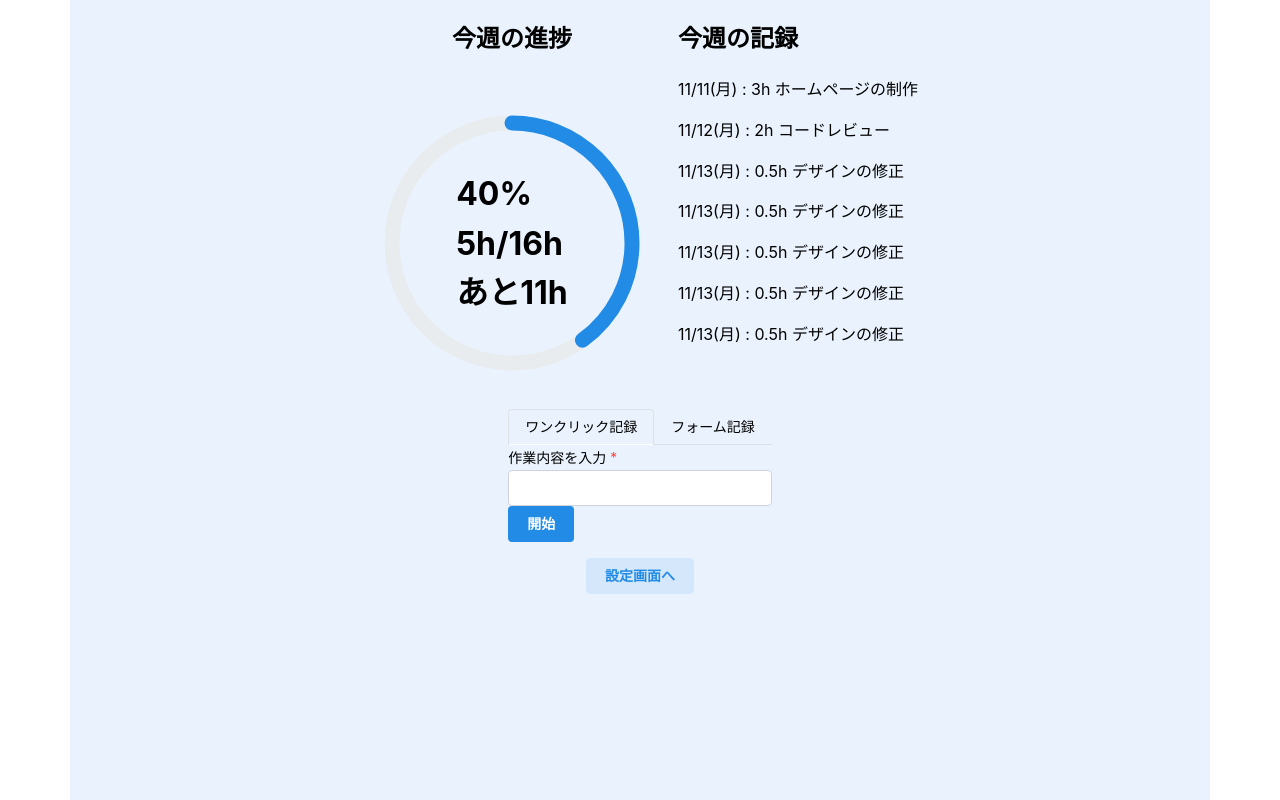
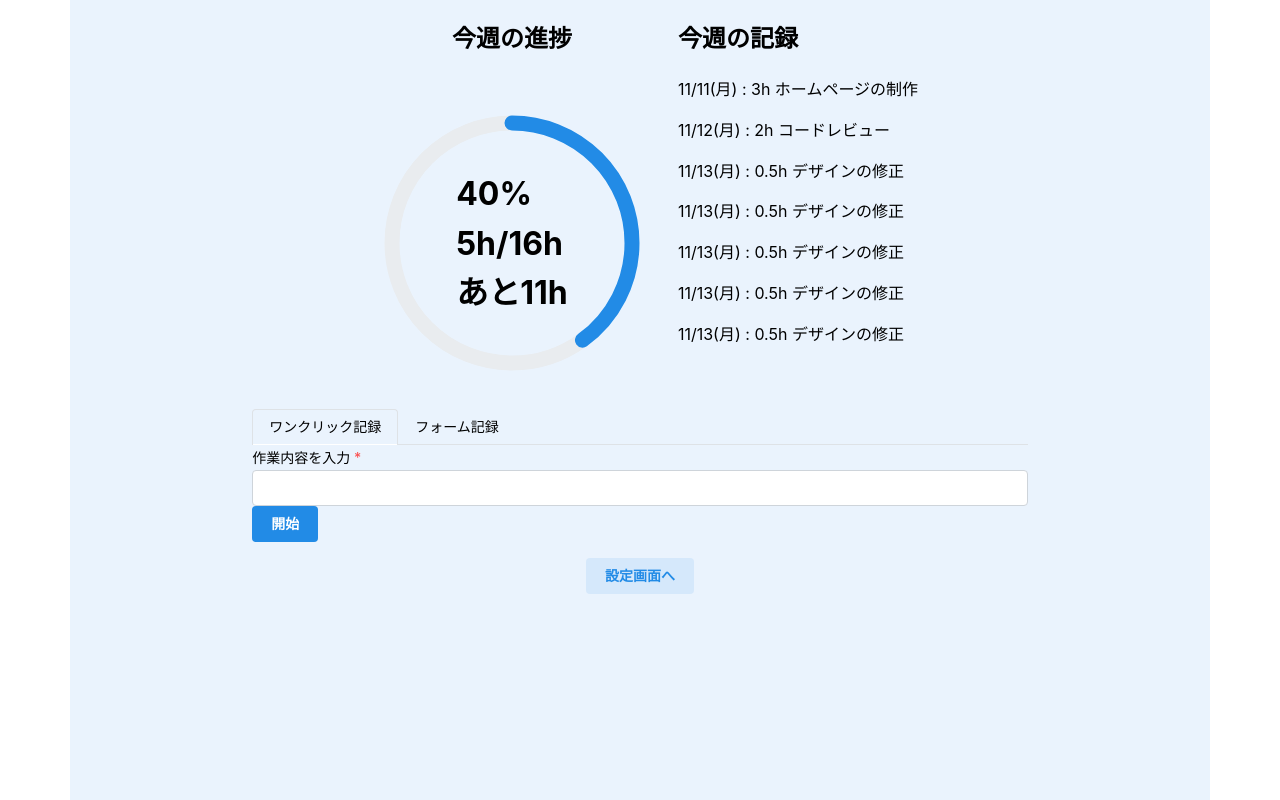
Before and after one commit to mokkun55/work-timer, a React (Vite) app: page / in a window 1280 px wide. Built offline with nearby package versions, Linux system fonts and the light colour scheme.

Commit message:
fix: form styles

```diff
--- a/src/pages/Home/index.tsx
+++ b/src/pages/Home/index.tsx
@@ -53,7 +53,13 @@ export const Home = (): React.ReactNode => {
         </Grid>
 
         {/* 記録フォーム */}
-        <div>
+        <div
+          style={{
+            width: "70%",
+            maxWidth: "1000px",
+            minWidth: "500px",
+          }}
+        >
           <Form />
         </div>
 
```
